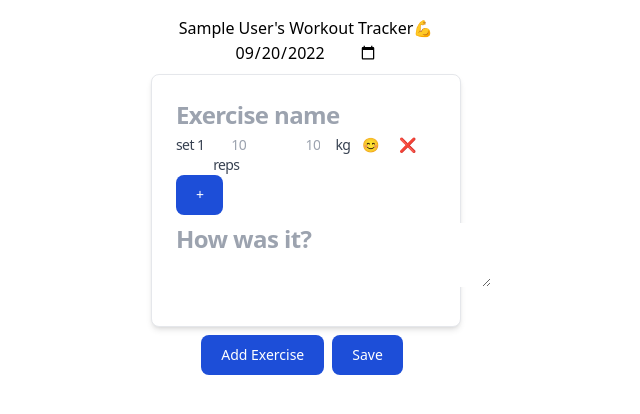
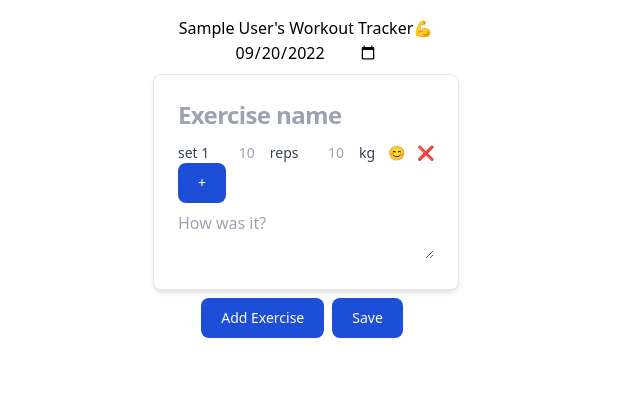
Before and after one commit to wecessary/workout-tracker, a React (Vite) app: page /tracker-page in a window 1280 px wide. Shown: the top 414 px of the page, without its empty margins (334-974 px from the left). Built offline with nearby package versions, Linux system fonts and the light colour scheme; no server answers; the database is empty; sample sign-in values are in the browser's storage.

Commit message:
make comments smaller and use flex in card (#18)

```diff
--- /dev/null
+++ b/src/components/Card.tsx
@@ -0,0 +1,11 @@
+import { ReactNode } from "react";
+
+const Card = ({ children }: { children: ReactNode }) => {
+  return (
+    <div className="group p-6 max-w-[310px] my-2 bg-white rounded-lg border border-gray-200 shadow-md hover:bg-gray-100">
+      {children}
+    </div>
+  );
+};
+
+export default Card;
--- a/src/components/ExerciseNameInput.tsx
+++ b/src/components/ExerciseNameInput.tsx
@@ -18,7 +18,7 @@ const ExerciseNameInput = ({
 }: ExerciseNameProps) => {
   return (
     <input
-      className="group-hover:bg-gray-100 w-64 mb-1"
+      className="group-hover:bg-gray-100 w-64 mb-3 font-bold text-2xl tracking-tight text-gray-900 dark:text-white"
       value={value}
       placeholder="Exercise name"
       onChange={(e) =>
--- a/src/components/TrafficLight.tsx
+++ b/src/components/TrafficLight.tsx
@@ -27,7 +27,6 @@ const TrafficLight = ({
   red,
 }: TrafficLightProps) => {
   return (
-    <div>
       <button
         onClick={() => {
           onChange(setIndex, workoutDataObject, workoutData, setWorkoutData);
@@ -35,7 +34,6 @@ const TrafficLight = ({
       >
         {indicator ? green : red}
       </button>
-    </div>
   );
 };
 
--- a/src/pages/TrackerPage.tsx
+++ b/src/pages/TrackerPage.tsx
@@ -20,6 +20,7 @@ import { UserDataContext } from "../context/DataContext";
 import Button from "../components/Button";
 import StatusIndicator from "../components/StatusIndicator";
 import NotificationChip from "../components/NotificationChip";
+import Card from "../components/Card";
 
 const TrackerPage = () => {
   const { user } = useContext(AuthContext);
@@ -59,11 +60,8 @@ const TrackerPage = () => {
       </h1>
       {workoutData.map((obj, i) => {
         return (
-          <div
-            key={i}
-            className="group p-6 max-w-[310px] my-2 bg-white rounded-lg border border-gray-200 shadow-md hover:bg-gray-100"
-          >
-            <div className="mb-2 text-2xl font-bold tracking-tight text-gray-900 dark:text-white">
+          <Card key={i}>
+            <>
               <ExerciseNameInput
                 key={i}
                 value={obj.name}
@@ -72,15 +70,11 @@ const TrackerPage = () => {
                 workoutData={workoutData}
                 setWorkoutData={setWorkoutData}
               />
-              <div className="font-normal text-gray-700 grid grid-cols-7 text-sm">
-                <div className="col-span-1">
-                  {obj.sets.map((_, i) => {
-                    return <p key={i}>{`set ${i + 1}`}</p>;
-                  })}
-                </div>
-                <div className="col-span-2">
               {obj.sets.map((set, i) => {
                 return (
+                  <div className="font-normal text-gray-700 text-sm flex justify-between">
+                    <p key={i}>{`set ${i + 1}`}</p>
+                    <div>
                       <RepsWeightInput
                         key={`reps${i}`}
                         repsOrWeight="reps"
@@ -91,12 +85,8 @@ const TrackerPage = () => {
                         workoutData={workoutData}
                         setWorkoutData={setWorkoutData}
                       />
-                    );
-                  })}
                     </div>
-                <div className="col-span-2">
-                  {obj.sets.map((set, i) => {
-                    return (
+                    <div>
                       <RepsWeightInput
                         key={`weight${i}`}
                         repsOrWeight="kg"
@@ -107,12 +97,8 @@ const TrackerPage = () => {
                         workoutData={workoutData}
                         setWorkoutData={setWorkoutData}
                       />
-                    );
-                  })}
                     </div>
-                <div className="col-span-1">
-                  {obj.sets.map((set, i) => {
-                    return (
+                    <div>
                       <TrafficLight
                         key={`easy${i}`}
                         indicator={set.easy}
@@ -124,12 +110,8 @@ const TrackerPage = () => {
                         green="😊"
                         red="😔"
                       />
-                    );
-                  })}
                     </div>
-                <div className="col-span-1">
-                  {obj.sets.map((set, i) => {
-                    return (
+                    <div>
                       <TrafficLight
                         key={`done${i}`}
                         indicator={set.done}
@@ -141,28 +123,29 @@ const TrackerPage = () => {
                         green="✅"
                         red="❌"
                       />
+                    </div>
+                  </div>
                 );
               })}
-                </div>
-              </div>
-              <button
-                className="text-white bg-blue-700 hover:bg-blue-800 focus:ring-4 focus:ring-blue-300 font-medium rounded-lg text-sm px-5 py-2.5 mr-2 mb-2 dark:bg-blue-600 dark:hover:bg-blue-700 focus:outline-none dark:focus:ring-blue-800"
+              <Button
+                variant="primary"
                 onClick={() =>
                   handleAddSet(obj.index, workoutData, setWorkoutData)
                 }
               >
                 +
-              </button>
+              </Button>
+
               <textarea
-                className="group-hover:bg-gray-100"
+                className="group-hover:bg-gray-100 text-base w-full text-slate-500"
                 value={obj.comment}
                 onChange={(e) =>
                   handleChangeComment(e, obj.index, workoutData, setWorkoutData)
                 }
                 placeholder="How was it?"
               />
-            </div>
-          </div>
+            </>
+          </Card>
         );
       })}
 
```
Lines whose indentation alone changed are shown as unchanged.
